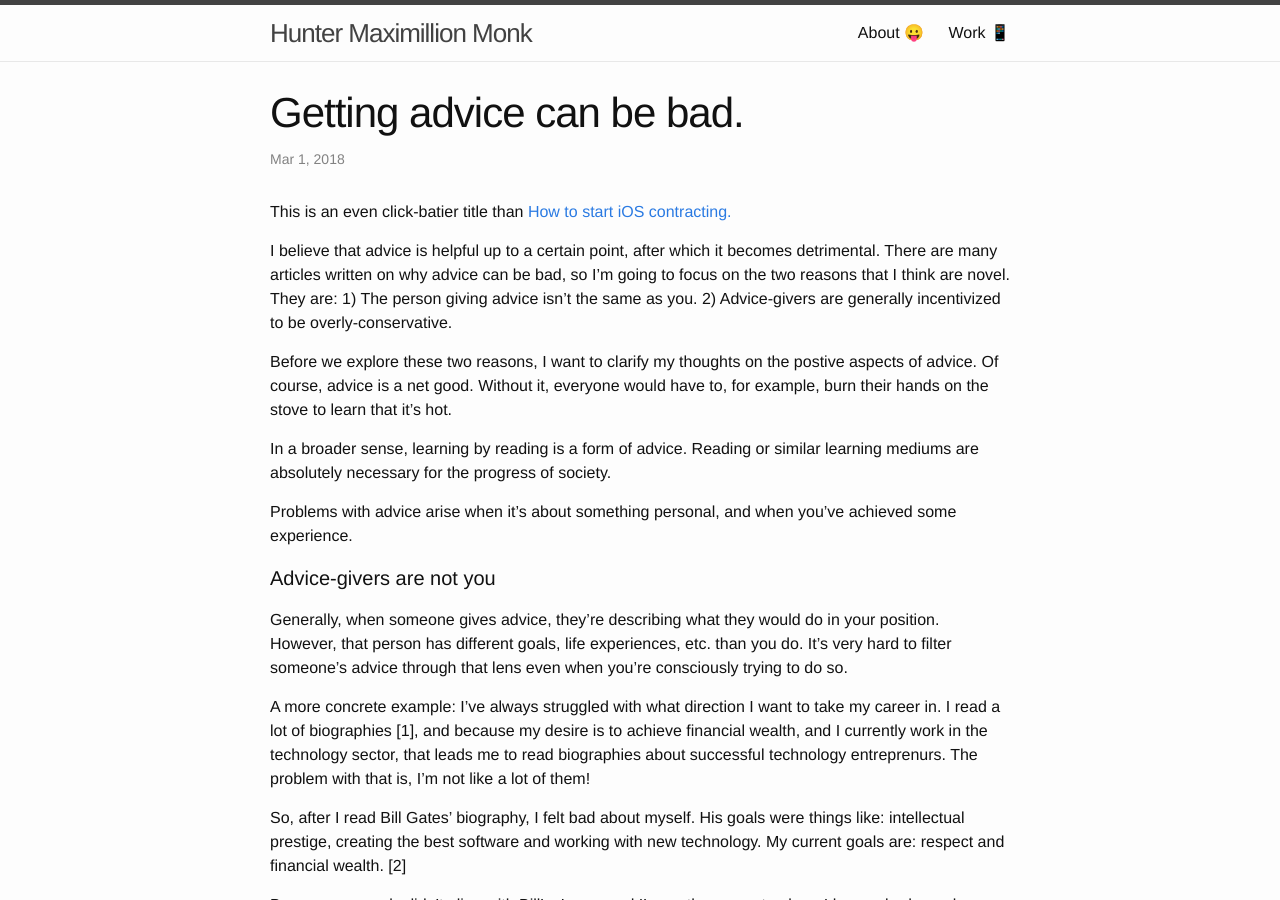
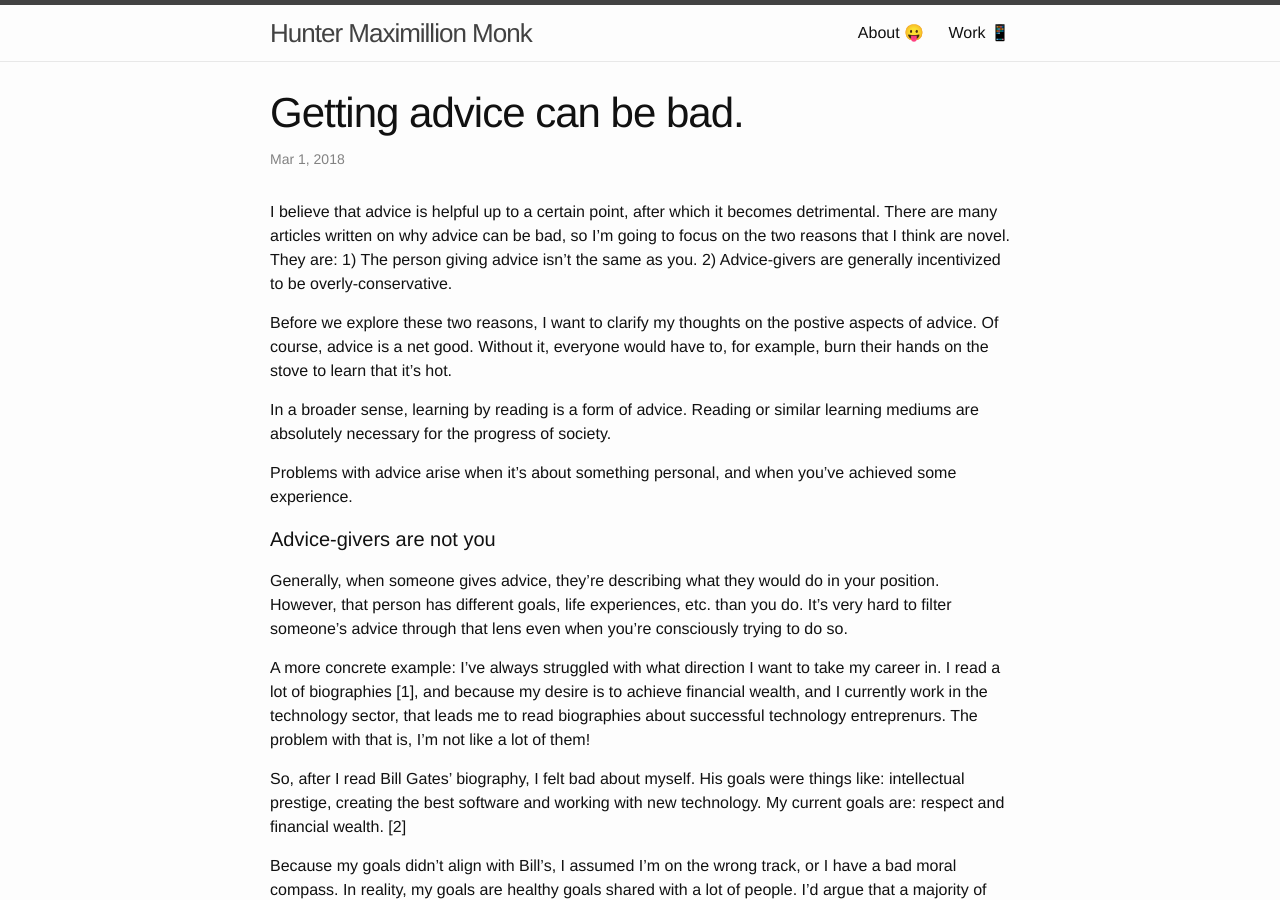
Before and after one commit to huntermonk/huntermonk.github.io, a Jekyll site: the page built from _posts/2018-3-1-advice-is-bad.md, in a window 1280 px wide and 900 px high. Built offline with Jekyll 4.4.1, drawn with Linux system fonts in a browser that asks for light colours; comment, search, counter and statistics services are not loaded.

Commit message:
Remove clickbait reference

```diff
--- a/_posts/2018-3-1-advice-is-bad.md
+++ b/_posts/2018-3-1-advice-is-bad.md
@@ -2,8 +2,6 @@
 layout: post
 title:  "Getting advice can be bad."
 ---
-
-This is an even click-batier title than [How to start iOS contracting.](http://huntermonk.com/2018/01/22/start-ios-contracting.html)
 
 I believe that advice is helpful up to a certain point, after which it becomes detrimental. There are many articles written on why advice can be bad, so I'm going to focus on the two reasons that I think are novel. They are: 1) The person giving advice isn't the same as you. 2) Advice-givers are generally incentivized to be overly-conservative.
 
```
